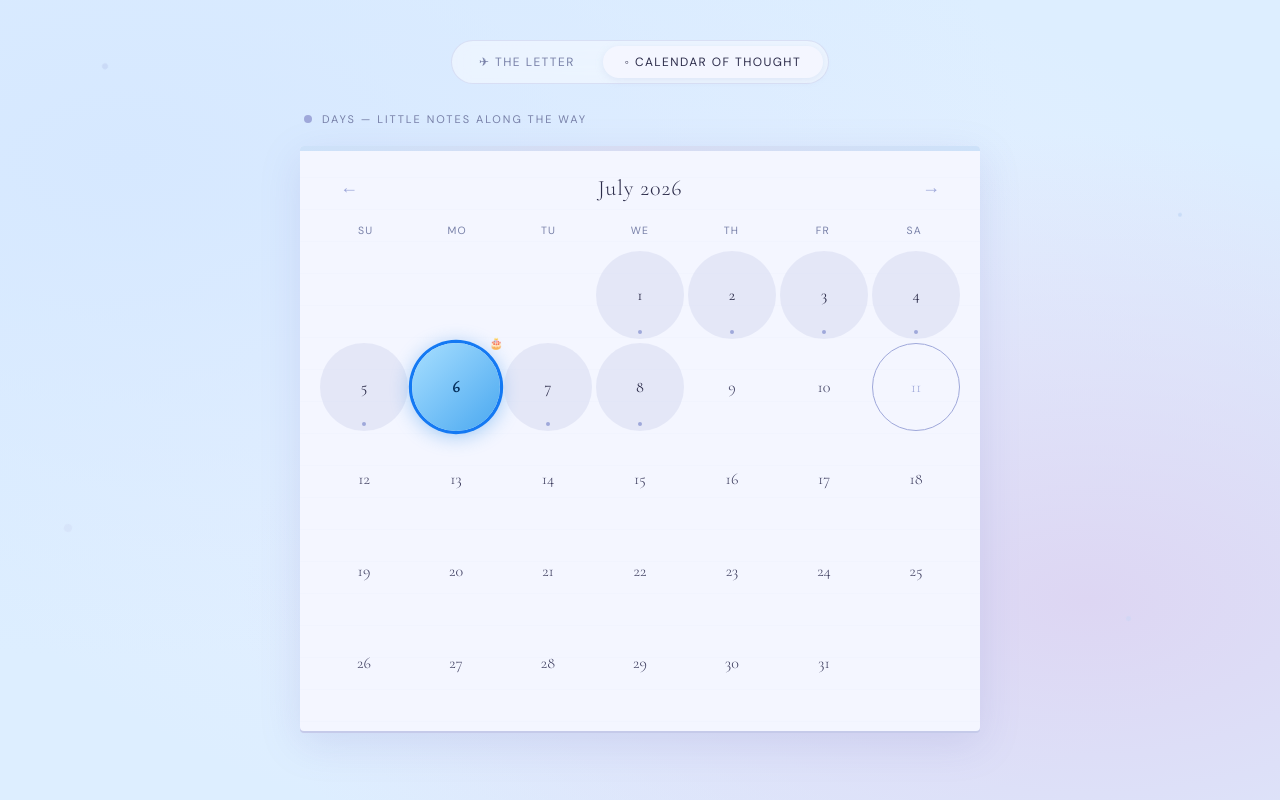
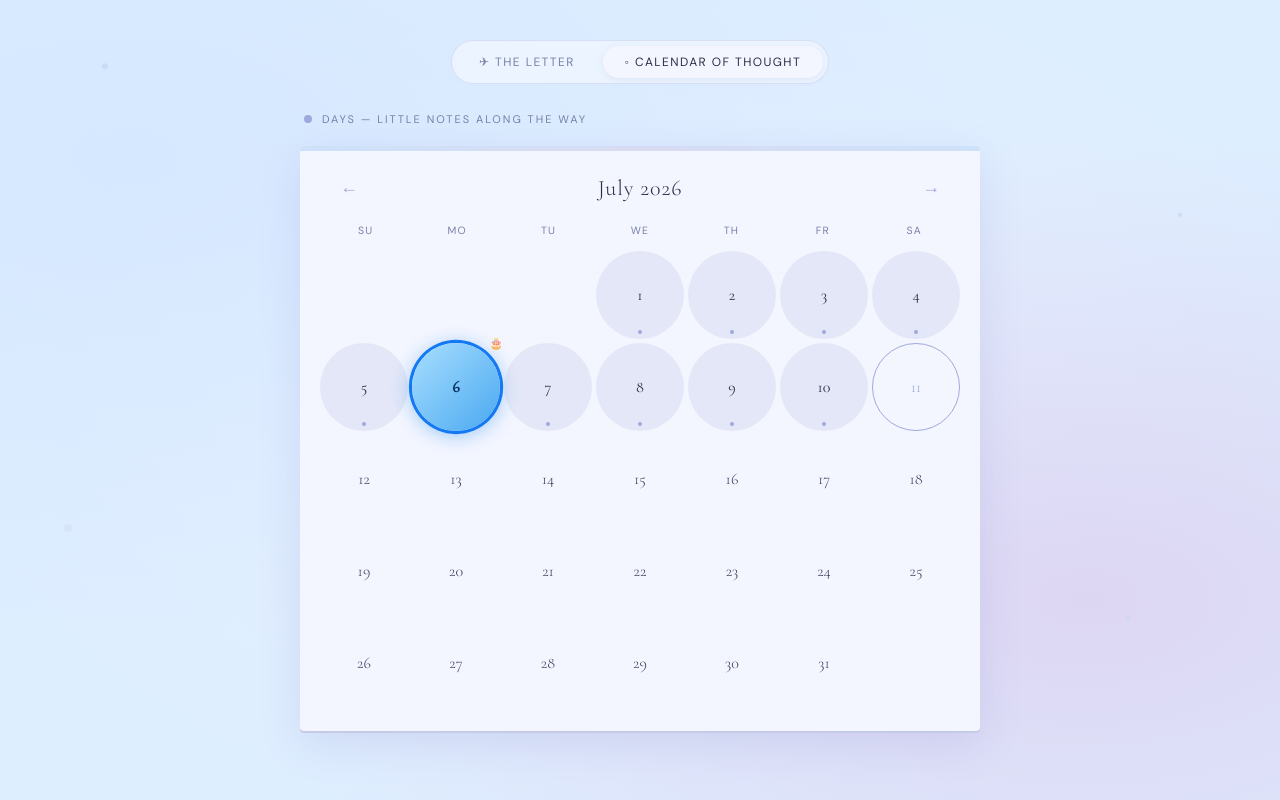
Before and after one commit to yourstruly-keshav/The-Letter, a plain HTML site: page index.html in a window 1280 px wide. Drawn offline with nearby package versions, Linux system fonts and the light colour scheme.

Commit message:
index.html

```diff
--- a/index.html
+++ b/index.html
@@ -1023,6 +1023,32 @@ I found out that after the divorce of my parents, my dad had twins around a year
 I tried to do the reading project, but I just couldn't focus, so I ended up watching a movie, _Regretting You_. Mixed feelings about it, honestly, it was okayish, I guess.
 
 Anyways, I hope you are doing well and enjoying life. I wish I could talk with you; I need it. Take care of yourself, study well, and be happy with your life.`,
+        signOff: "Love always,",
+        signature: "Keshav"
+      },
+      "2026-6-10": {
+        salutation: "Hey Titli,",
+        body: `Lol, I forgot to post yesterday's letter, so I'm posting both today.
+
+Ngl, there isn't much to write about these days. And well, it's not like you read this anyway. Still, I'll try to stay as consistent as possible, though there will probably be missed days and double posts once I get back to uni life.
+
+Today was also relatively quiet. I worked on my research project with Spotify in my ears for most of the day. In the evening, Nana's friends came over, and we had dosa for dinner, so overall it was a pretty calm day. Nothing much really happened.
+
+Oh, and I attended the IISER Tirupati convocation online in the morning.
+
+So yeah, I hope your exams are going well, and I hope you enjoyed your birthday.
+
+It's still your birthday month, hehehe... but I'm out of ideas, and it's not like I can do much anyway.`,
+        signOff: "Love always,",
+        signature: "Keshav"
+      },
+      "2026-6-9": {
+        salutation: "Hey Titli,",
+        body: `How are your exams going? I hope you're not too stressed because of the academic pressure or anything.
+
+My day was mostly quiet. I spent most of it working and listening to Spotify. Had a nice long nap in the afternoon too.
+
+Nothing much to write about today. Lol, looks like I'm having writer's block.`,
         signOff: "Love always,",
         signature: "Keshav"
       },
```
